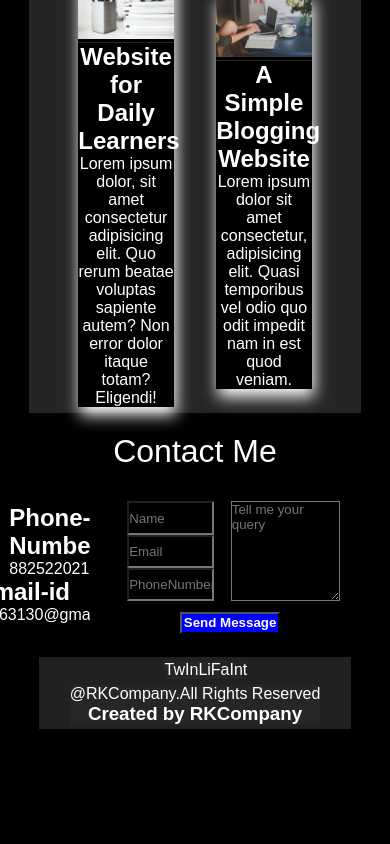
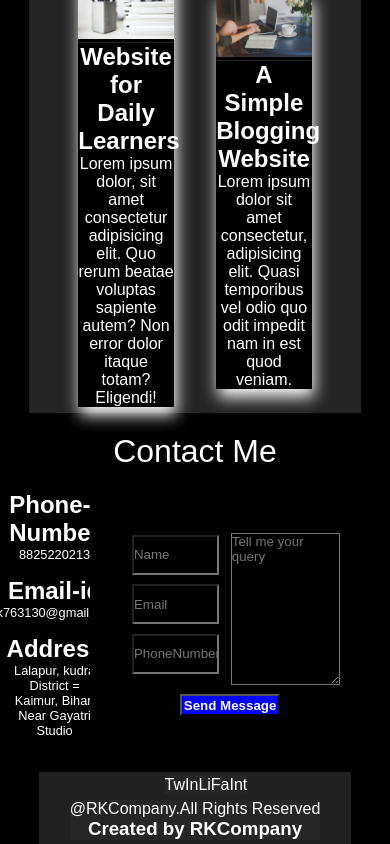
Before and after one commit to rupeshkumar8825/portfolio_website, a React (Create React App) app: page / in a window 390 px wide. Shown: the part 3085-3929 px from the top of the page. Before the commit the page ends 3814 px from the top, so only its background shows below. Built offline with nearby package versions, Linux system fonts and the light colour scheme; a web font is replaced by a local one.

Commit message:
Updated the contact page. Now moving to make the website responsive

```diff
--- a/src/components/Contact.js
+++ b/src/components/Contact.js
@@ -18,6 +18,11 @@ const Contact = () => {
                     <div className="email-details">
                         <h2>Email-id</h2>
                         <p>rk763130@gmail.com</p>
+                    </div>
+                    <div className="address-details">
+                        <h2>Address</h2>
+                        <p>Lalapur, kudra</p>
+                        <p>District = Kaimur, Bihar, Near Gayatri Studio</p>
                     </div>
                 </div>
                 {/* now adding section for the user to send message if he/she wants to talk or send some of the query  */}
--- a/src/css/Contact.css
+++ b/src/css/Contact.css
@@ -25,9 +25,11 @@
   /* border: 2px solid red; */
   display: flex;
   flex-direction: column;
-  justify-content: center;
+  justify-content: space-around;
   align-items: center;
   width: 20%;
+  height: 100%;
+  /* margin-top: 2%; */
 }
 
 .personal-details h2,
@@ -50,30 +52,33 @@
   justify-content: space-between;
   align-items: center;
   width: 80%;
+  /* height: 100%; */
   /* margin-top: 1%; */
 }
 .formpart1 {
   width: 90%;
   /* border: 2px solid yellow; */
-  height: 100px;
+  /* height: 100px; */
   display: flex;
   justify-content: space-between;
-  /* align-items: center; */
+  align-items: center;
   flex-direction: column;
   /* height: 100%; */
   margin: 3%;
+  /* padding: 1%; */
 }
 
 .contact-form form input {
   /* display: block; */
   width: 90%;
-  height: 40%;
+  height: 40px;
+  margin-bottom: 10%;
   /* height: 20px; */
 }
 
 .contact-form textarea {
   /* border: 2px solid yellow; */
-  height: 100px;
+  height: 100%;
   width: 100%;
   /* margin: 10%; */
 }
@@ -88,8 +93,27 @@
 
 /* adding the hover effect for the button part  */
 .contact-form button:hover {
-  border: 2px solid red;
+  /* border: 2px solid red; */
   background-color: white;
   color: black;
   cursor: pointer;
 }
+
+.phone-details,
+.email-details,
+.address-details {
+  /* border: 2px solid white; */
+  display: flex;
+  flex-direction: column;
+  justify-content: center;
+  align-items: center;
+  margin-bottom: 21%;
+}
+
+.address-details p,
+.phone-details p,
+.email-details p {
+  text-align: center;
+  font-weight: lighter;
+  font-size: 0.8rem;
+}
```
